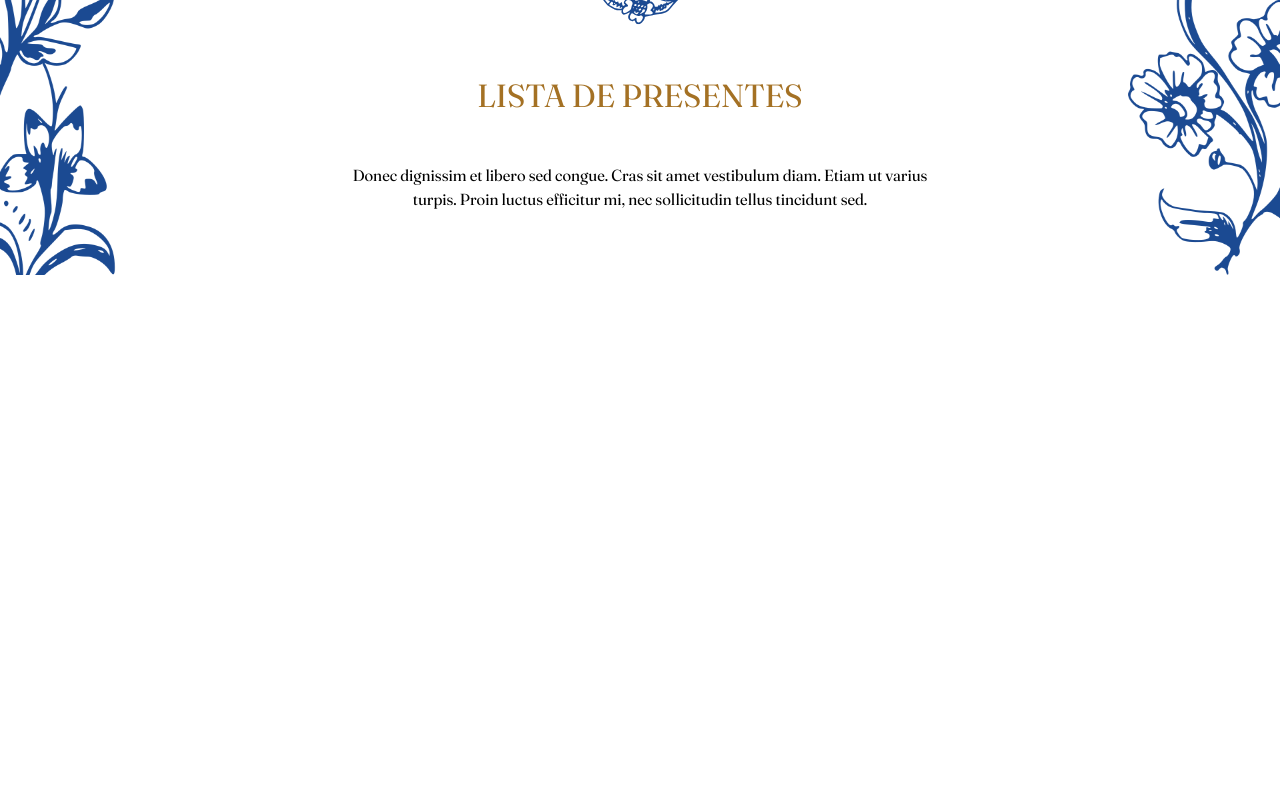
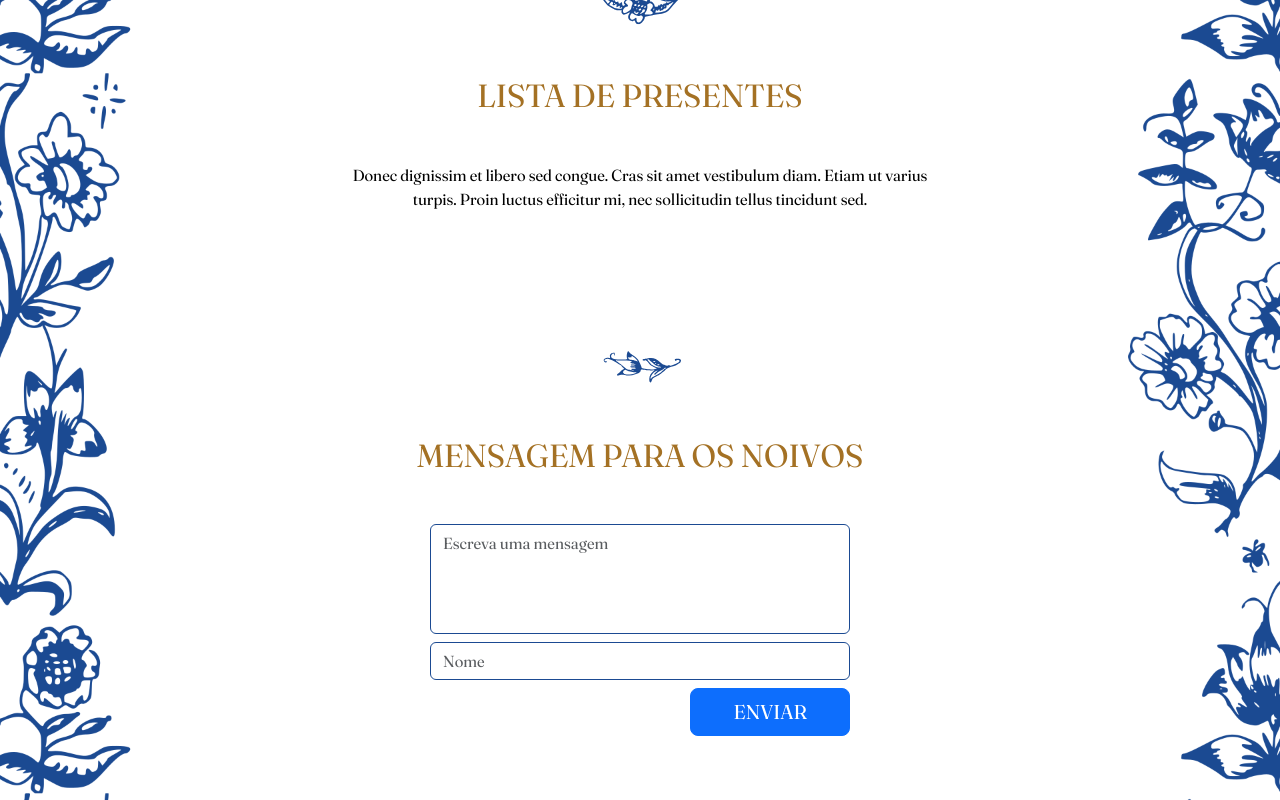
Before and after one commit to pedrokohler/wedding-website, a React (Vite) app in the folder frontend/: page / in a window 1280 px wide. Shown: the part 2813-3613 px from the top of the page. Before the commit the page ends 3088 px from the top, so only its background shows below. Built offline with nearby package versions, Linux system fonts and the light colour scheme.

Commit message:
feat: add mesage section

```diff
--- a/frontend/src/App.tsx
+++ b/frontend/src/App.tsx
@@ -5,6 +5,7 @@ import { AboutSection } from "./Components/Sections/AboutSection";
 import { LocationsSection } from "./Components/Sections/LocationsSection";
 import { RSVPSection } from "./Components/Sections/RSVP/RSVPSection";
 import { GiftsSection } from "./Components/Sections/GiftsSection";
+import { MessageSection } from "./Components/Sections/Message/MessageSection";
 
 function App() {
   return (
@@ -16,6 +17,7 @@ function App() {
         <LocationsSection />
         <RSVPSection />
         <GiftsSection />
+        <MessageSection />
       </Stack>
     </>
   );
--- /dev/null
+++ b/frontend/src/Components/Sections/Message/MessageForm.tsx
@@ -0,0 +1,34 @@
+import Stack from "react-bootstrap/Stack";
+import Button from "react-bootstrap/esm/Button";
+import { useMediaQuery } from "usehooks-ts";
+
+import { TextInput } from "../../TextInput";
+import { TextArea } from "../../TextArea";
+
+export const MessageForm = () => {
+  const isAbove500w = useMediaQuery("(min-width: 500px)");
+  const isAbove750w = useMediaQuery("(min-width: 750px)");
+
+  return (
+    <Stack
+      style={{
+        maxWidth: "80%",
+        width: isAbove750w ? "420px" : isAbove500w ? "300px" : undefined,
+        alignSelf: "center",
+      }}
+      gap={2}
+    >
+      <TextArea id={"message"} placeholder={"Escreva uma mensagem"} />
+      <TextInput id={"name"} placeholder={"Nome"} />
+      <Button
+        style={{
+          width: "38%",
+          alignSelf: "flex-end",
+        }}
+        size="lg"
+      >
+        ENVIAR
+      </Button>
+    </Stack>
+  );
+};
--- a/frontend/src/Components/Sections/MessageSection.tsx
+++ b/frontend/src/Components/Sections/Message/MessageSection.tsx
@@ -1,10 +1,11 @@
 import Stack from "react-bootstrap/Stack";
 import { useMediaQuery } from "usehooks-ts";
 
-import FlowerSeparator from "../../assets/separador2.svg";
-import { PageSeparator } from "../PageSeparator";
+import FlowerSeparator from "../../../assets/separador3.svg";
+import { PageSeparator } from "../../PageSeparator";
+import { MessageForm } from "./MessageForm";
 
-export const GiftsSection = () => {
+export const MessageSection = () => {
   const isAbove750w = useMediaQuery("(min-width: 750px)");
   const isAbove1000w = useMediaQuery("(min-width: 1000px)");
 
@@ -22,18 +23,8 @@ export const GiftsSection = () => {
       }}
     >
       <PageSeparator icon={FlowerSeparator} />
-      <h2>LISTA DE PRESENTES</h2>
-      <div
-        style={{
-          color: "black",
-          maxWidth: "80%",
-          alignSelf: "center",
-        }}
-      >
-        Donec dignissim et libero sed congue. Cras sit amet vestibulum diam.
-        Etiam ut varius turpis. Proin luctus efficitur mi, nec sollicitudin
-        tellus tincidunt sed.
-      </div>
+      <h2>MENSAGEM PARA OS NOIVOS</h2>
+      <MessageForm />
     </Stack>
   );
 };
--- /dev/null
+++ b/frontend/src/Components/TextArea.tsx
@@ -0,0 +1,22 @@
+import Form from "react-bootstrap/Form";
+
+export function TextArea({
+  id,
+  placeholder,
+  rows = 4,
+}: {
+  id: string;
+  placeholder: string;
+  rows?: number;
+}) {
+  return (
+    <Form.Control
+      style={{ width: "100%", resize: "none" }}
+      type="text"
+      id={id}
+      placeholder={placeholder}
+      as="textarea"
+      rows={rows}
+    />
+  );
+}
```
